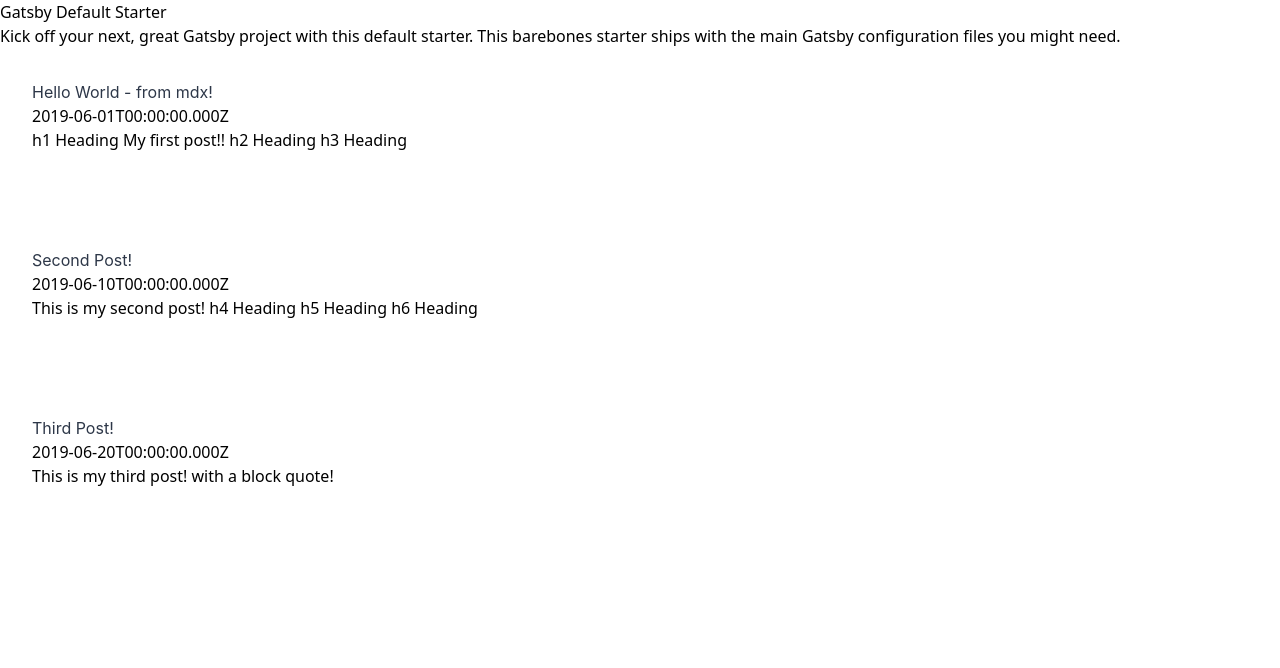
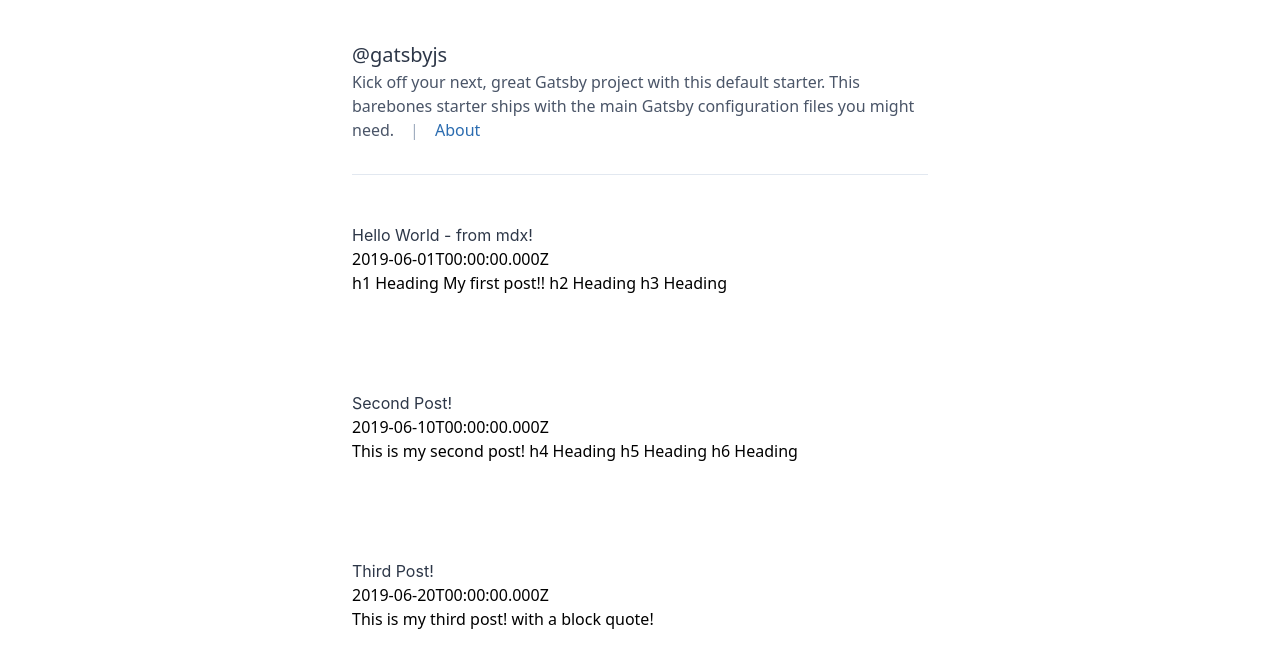
Before and after one commit to duncanjbain/duncanbain.dev, a Gatsby site: page / in a window 1280 px wide. Built offline with nearby package versions, Linux system fonts and the light colour scheme; Gatsby itself is replaced by a stand-in of ours.

Commit message:
filename casing

```diff
--- a/src/components/header.jsx
+++ b/src/components/header.jsx
@@ -1,11 +1,22 @@
 import { Link } from 'gatsby';
 import React from 'react';
 
-const Header = ({ siteTitle, siteDescription }) => (
-  <Link to="/">
-    <h1>{siteTitle}</h1>
-    <p>{siteDescription}</p>
-  </Link>
+const Header = ({ siteAuthor, siteDescription }) => (
+  <header>
+    <h1 className="pt-10 px-8 text-xl text-gray-800 font-medium">
+      <Link to="/">{siteAuthor}</Link>
+    </h1>
+    <div className="px-8 pb-4">
+      <p className="text-base text-gray-700 font-light">
+        {siteDescription}
+        <span className="px-4 text-gray-500">|</span>
+        <Link to="/about" className="text-blue-700 hover:text-blue-500">
+          About
+        </Link>
+      </p>
+    </div>
+    <hr className="my-4 mx-8" />
+  </header>
 );
 
 export default Header;
--- a/src/components/layout.jsx
+++ b/src/components/layout.jsx
@@ -3,11 +3,13 @@
 import Header from './Header';
 
 const Layout = ({ children }) => {
-  const { title, description } = useSiteMetadata();
+  const { description, author } = useSiteMetadata();
   return (
     <>
-      <Header siteTitle={title} siteDescription={description} />
-      {children}
+      <div className="container mx-auto md:w-3/4 lg:w-2/3 xl:w-1/2">
+        <Header siteDescription={description} siteAuthor={author} />
+        {children}
+      </div>
     </>
   );
 };
--- a/src/hooks/useSiteMetadata.js
+++ b/src/hooks/useSiteMetadata.js
@@ -6,6 +6,7 @@
       query SITE_METADATA_QUERY {
         site {
           siteMetadata {
+            author
             title
             description
           }
```
